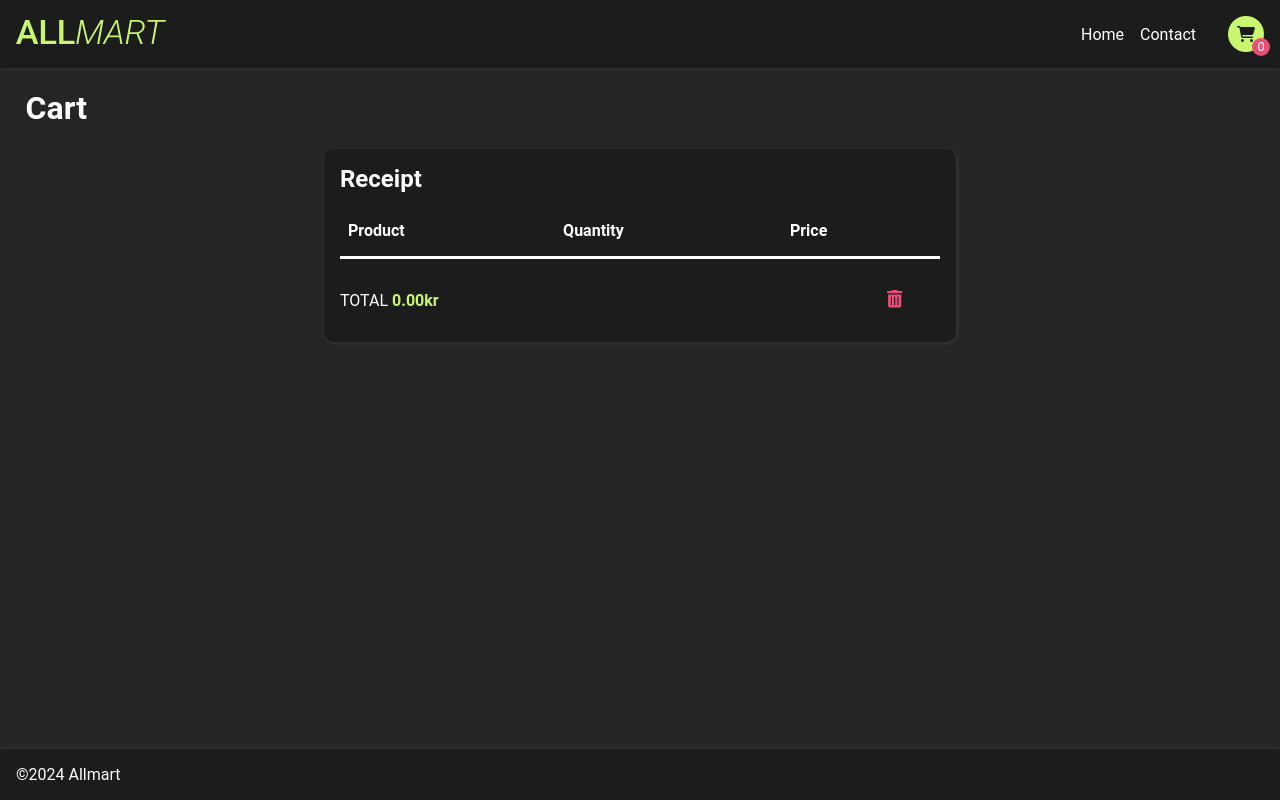
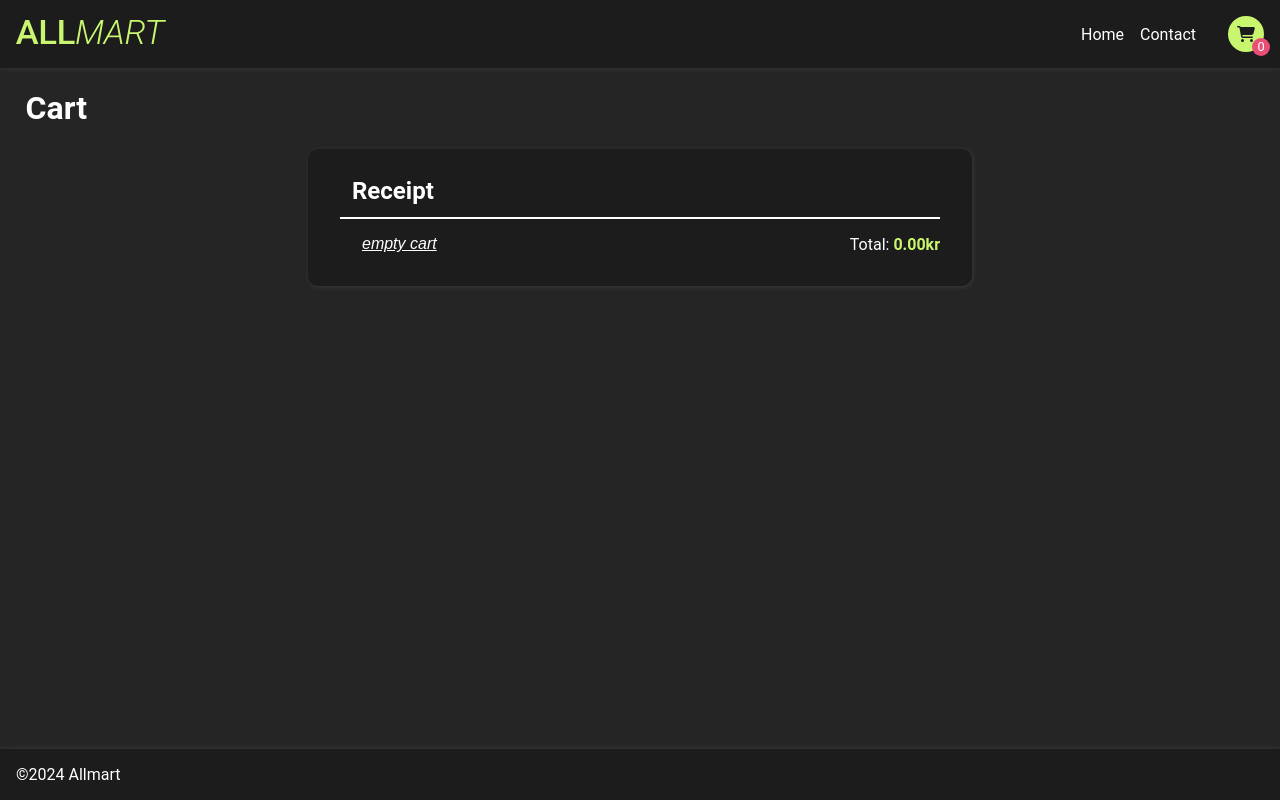
Before and after one commit to devholdt/ALLMART, a React (Create React App) app: page /cart in a window 1280 px wide. Built offline with nearby package versions, Linux system fonts and the light colour scheme.

Commit message:
redesigns cart component and adds autoanimate for smoother transitions on cart changes

```diff
--- a/src/components/Cart/index.jsx
+++ b/src/components/Cart/index.jsx
@@ -1,6 +1,7 @@
-import React from "react";
+import React, { useRef, useEffect } from "react";
+import autoAnimate from "@formkit/auto-animate";
 import { useSelector, useDispatch } from "react-redux";
-import { removeFromCart, clearCart } from "./cartSlice";
+import { removeFromCart, addToCart, clearCart } from "./cartSlice";
 import { Link } from "react-router-dom";
 import Icon from "../Icon";
 import * as S from "./styles";
@@ -11,43 +12,47 @@ function Cart() {
 	);
 	const dispatch = useDispatch();
 
+	const listRef = useRef(null);
+
+	useEffect(() => {
+		listRef.current && autoAnimate(listRef.current);
+	}, [listRef]);
+
 	return (
 		<main>
 			<h1>Cart</h1>
-			<S.CartContainer>
+
+			<S.CartContainer ref={listRef}>
 				<h2>Receipt</h2>
-				<S.CartTable>
-					<tbody>
-						<S.CartRow>
-							<S.CartHeader>Product</S.CartHeader>
-							<S.CartHeader>Quantity</S.CartHeader>
-							<S.CartHeader>Price</S.CartHeader>
-						</S.CartRow>
-						{cartProducts.map((product) => (
-							<S.CartRow key={product.id}>
-								<S.CartData>{product.title}</S.CartData>
-								<S.CartData>
-									x{product.quantity}{" "}
-									<button onClick={() => dispatch(removeFromCart(product))}>
-										<Icon iconName="remove" color="#E94E77" />
-									</button>
-								</S.CartData>
-								<S.CartData>{product.price}kr</S.CartData>
-								<S.CartData>
-									<Link to={`/product/${product.id}`}>view</Link>
-								</S.CartData>
-							</S.CartRow>
-						))}
-					</tbody>
-				</S.CartTable>
+
+				{cartProducts.map((product) => (
+					<S.CartItem key={product.id}>
+						<S.CartImage src={product.image.url} alt={product.title} />
+						<S.CartTitle>
+							<h3>{product.title}</h3>
+							<Link to={`/product/${product.id}`}>view</Link>
+						</S.CartTitle>
+						<S.CartQuantity>
+							<button onClick={() => dispatch(removeFromCart(product))}>
+								<Icon iconName="remove" color="#E94E77" />
+							</button>
+							<p>x{product.quantity}</p>
+							<button
+								onClick={() => {
+									dispatch(addToCart(product));
+								}}
+							>
+								<Icon iconName="add" color="#C9F66F" />
+							</button>
+						</S.CartQuantity>
+					</S.CartItem>
+				))}
 
 				<S.CartTotal>
+					<button onClick={() => dispatch(clearCart())}>empty cart</button>
 					<p>
-						TOTAL <span>{totalCost.toFixed(2)}kr</span>
+						Total: <span>{totalCost.toFixed(2)}kr</span>
 					</p>
-					<button onClick={() => dispatch(clearCart())}>
-						<Icon iconName="trash" color="#E94E77" />
-					</button>
 				</S.CartTotal>
 			</S.CartContainer>
 		</main>
--- a/src/components/Cart/styles.js
+++ b/src/components/Cart/styles.js
@@ -3,40 +3,45 @@ import styled from "styled-components";
 export const CartContainer = styled.div`
 	display: flex;
 	flex-direction: column;
-	padding: 1em;
+	margin: auto;
+	padding: 1em 2em;
 	background-color: ${(props) => props.theme.colors.black};
-	color: ${(props) => props.theme.colors.white};
+	box-shadow: 1px 1px 5px rgba(255, 255, 255, 0.1);
 	border-radius: 10px;
-	box-shadow: 1px 1px 5px rgba(255, 255, 255, 0.1);
 	max-width: 600px;
-	margin: 1em auto;
 
 	h2 {
-		margin: 0 0 0.5em;
+		border-bottom: 2px solid ${(props) => props.theme.colors.white};
+		padding: 0.5em;
+		margin: 0;
 	}
 `;
 
-export const CartTable = styled.table`
-	border-collapse: collapse;
-
-	td,
-	th {
-		text-align: left;
-		padding: 1em 0.5em;
-		width: fit-content;
-	}
+export const CartItem = styled.div`
+	display: flex;
+	align-items: center;
+	padding: 1em;
+	border-bottom: 1px dotted ${(props) => props.theme.colors.white};
 `;
 
-export const CartHeader = styled.th`
-	border-bottom: 3px solid ${(props) => props.theme.colors.white};
+export const CartImage = styled.img`
+	max-width: 80px;
+	width: 100%;
+	height: 50px;
+	object-fit: cover;
 `;
 
-export const CartRow = styled.tr`
-	button {
-		background-color: transparent;
-		border: none;
-		cursor: pointer;
+export const CartTitle = styled.div`
+	display: flex;
+	align-items: center;
+	gap: 0.5em;
+	margin: 0 1em;
+	flex: 1;
+
+	h3 {
+		color: ${(props) => props.theme.colors.white};
 		font-size: 1em;
+		line-height: 20px;
 	}
 
 	a {
@@ -44,30 +49,19 @@ export const CartRow = styled.tr`
 		font-style: italic;
 		text-decoration: none;
 	}
-
-	td:last-child {
-		border: none;
-		padding-left: 0.5em;
-		font-size: 0.9em;
-	}
 `;
 
-export const CartData = styled.td`
-	border-bottom: 1px solid ${(props) => props.theme.colors.white};
-	width: 50px;
-`;
-
-export const CartTotal = styled.div`
+export const CartQuantity = styled.div`
 	display: flex;
 	align-items: center;
-	vertical-align: middle;
 	justify-content: space-between;
-	margin-top: 1em;
-	padding-right: 2em;
+	gap: 0.7em;
+	font-size: 0.9em;
 
-	span {
-		color: ${(props) => props.theme.colors.primary};
-		font-weight: bold;
+	p {
+		padding: 0.4em 0.6em;
+		border-radius: 5px;
+		border: 1px solid ${(props) => props.theme.colors.white};
 	}
 
 	button {
@@ -77,3 +71,25 @@ export const CartTotal = styled.div`
 		cursor: pointer;
 	}
 `;
+
+export const CartTotal = styled.div`
+	display: flex;
+	justify-content: space-between;
+	align-items: center;
+	padding-left: 1em;
+
+	span {
+		color: ${(props) => props.theme.colors.primary};
+		font-weight: bold;
+	}
+
+	button {
+		color: ${(props) => props.theme.colors.white};
+		background-color: transparent;
+		font-size: 1em;
+		font-style: italic;
+		text-decoration: underline;
+		border: none;
+		cursor: pointer;
+	}
+`;
--- a/src/components/Icon/index.jsx
+++ b/src/components/Icon/index.jsx
@@ -17,6 +17,7 @@ import {
 	faMinusCircle,
 	faCheck,
 	faTimes,
+	faPlusCircle,
 } from "@fortawesome/free-solid-svg-icons";
 
 library.add(
@@ -29,7 +30,8 @@ library.add(
 	faTrashAlt,
 	faMinusCircle,
 	faCheck,
-	faTimes
+	faTimes,
+	faPlusCircle
 );
 
 const Icon = ({ iconName, color = "black", ...props }) => {
@@ -39,7 +41,7 @@ const Icon = ({ iconName, color = "black", ...props }) => {
 		email: faEnvelope,
 		view: faEye,
 		back: faArrowLeft,
-		add: faCartPlus,
+		addToCart: faCartPlus,
 		trash: faTrashAlt,
 		fullStar: fullStar,
 		halfStar: halfStar,
@@ -47,6 +49,7 @@ const Icon = ({ iconName, color = "black", ...props }) => {
 		remove: faMinusCircle,
 		check: faCheck,
 		close: faTimes,
+		add: faPlusCircle,
 	};
 
 	const icon = iconMap[iconName];
--- a/src/components/Products/index.jsx
+++ b/src/components/Products/index.jsx
@@ -90,7 +90,7 @@ function Products() {
 										});
 									}}
 								>
-									<Icon iconName="add" color="#1c1c1c" />
+									<Icon iconName="addToCart" color="#1c1c1c" />
 								</button>
 							</S.ProductPrice>
 						</S.ProductBottom>
```
